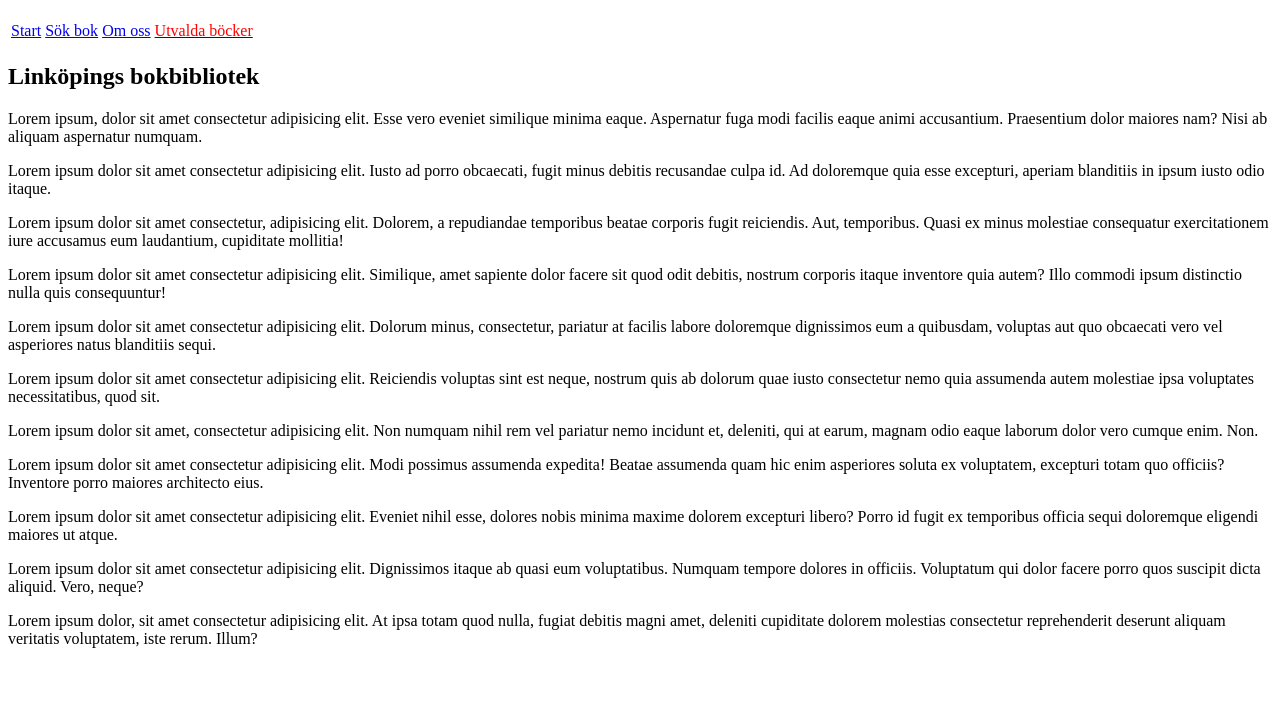
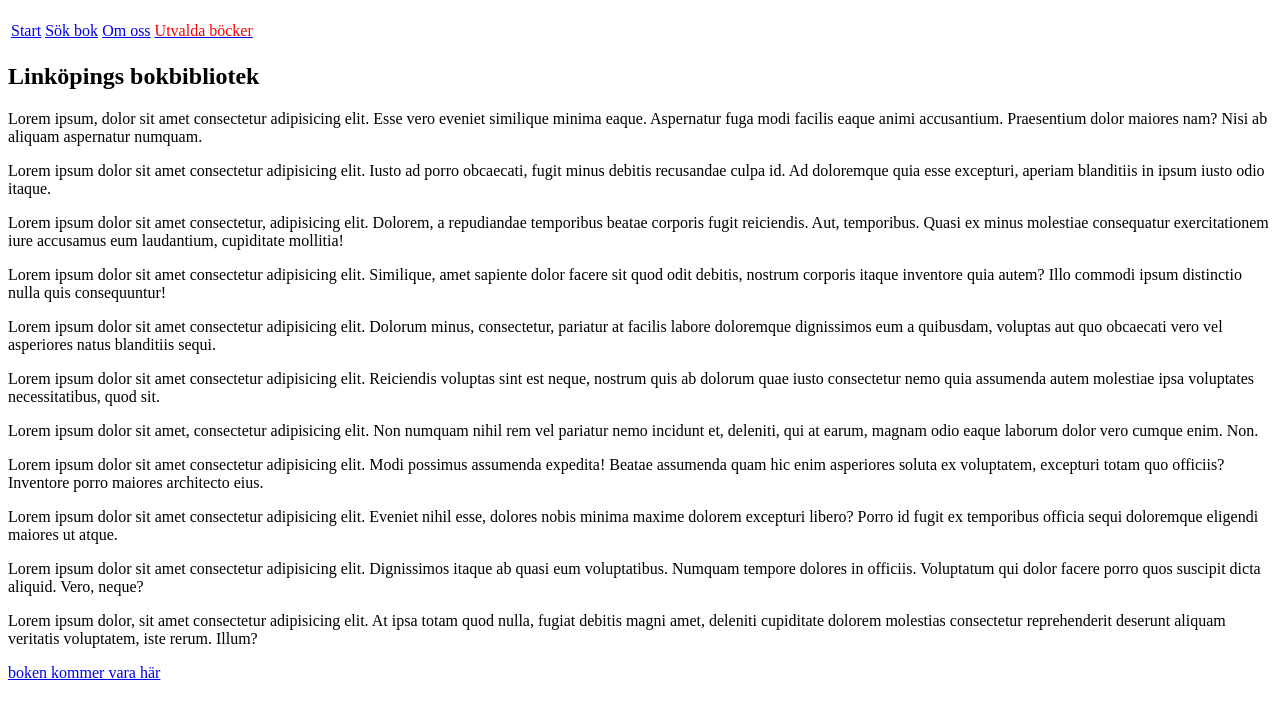
Before and after one commit to KristianAziz00/Mitt-projekt, a plain HTML site: page index.html in a window 1280 px wide. Shown: the part 87-800 px from the top of the page. Drawn offline with Linux system fonts and the light colour scheme.

Commit message:
index.html

```diff
--- a/index.html
+++ b/index.html
@@ -52,7 +52,7 @@
 <p>Lorem ipsum dolor sit amet consectetur adipisicing elit. Dignissimos itaque ab quasi eum voluptatibus. Numquam tempore dolores in officiis. Voluptatum qui dolor facere porro quos suscipit dicta aliquid. Vero, neque?</p>
 <p>Lorem ipsum dolor, sit amet consectetur adipisicing elit. At ipsa totam quod nulla, fugiat debitis magni amet, deleniti cupiditate dolorem molestias consectetur reprehenderit deserunt aliquam veritatis voluptatem, iste rerum. Illum?</p>
 
-<a href="db/bokbeskrivning.html" id="boktips"></a>
+<a href="db/bokbeskrivning.html" id="boktips">boken kommer vara här</a>
 </section>
 
 
```
